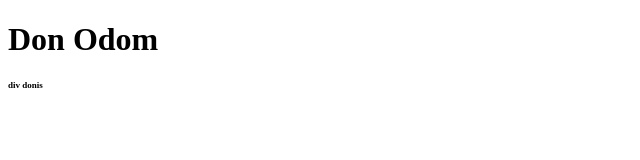
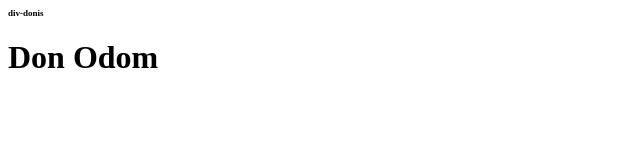
Before and after one commit to div-donis/personal-website, a plain HTML site: page index.html in a window 1280 px wide. Shown: the whole page, without its empty margins (0-640 px from the left). Drawn offline with Linux system fonts and the light colour scheme.

Commit message:
Add script.js, linked to index.html

```diff
--- a/index.html
+++ b/index.html
@@ -5,7 +5,7 @@
     <title>Don Odom</title>
   </head>
   <body>
+    <script src="script.js"></script>
     <h1>Don Odom</h1>
-    <h2>div donis</h2>
   </body>
 </html>
--- /dev/null
+++ b/script.js
@@ -0,0 +1,3 @@
+const myHeading = document.createElement('h2');
+myHeading.textContent = "div-donis";
+document.querySelector('body').appendChild(myHeading);
```
